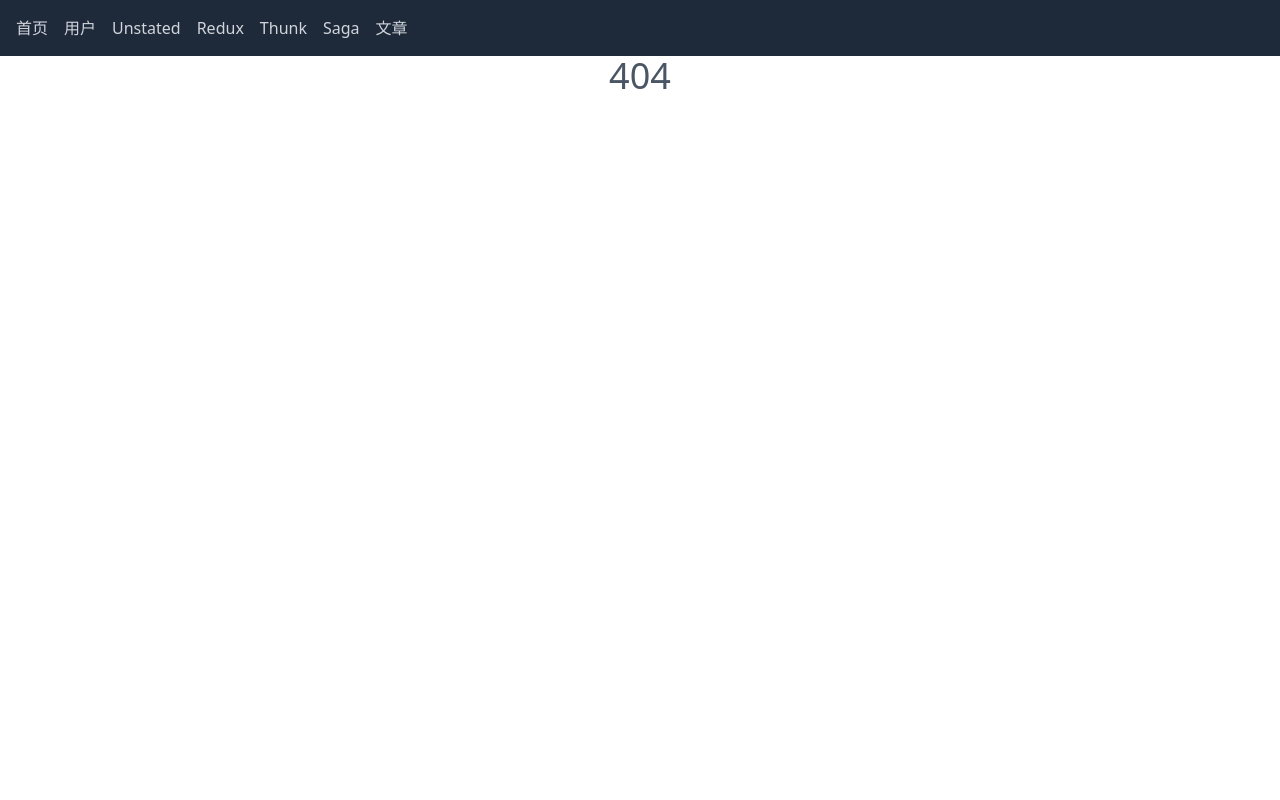
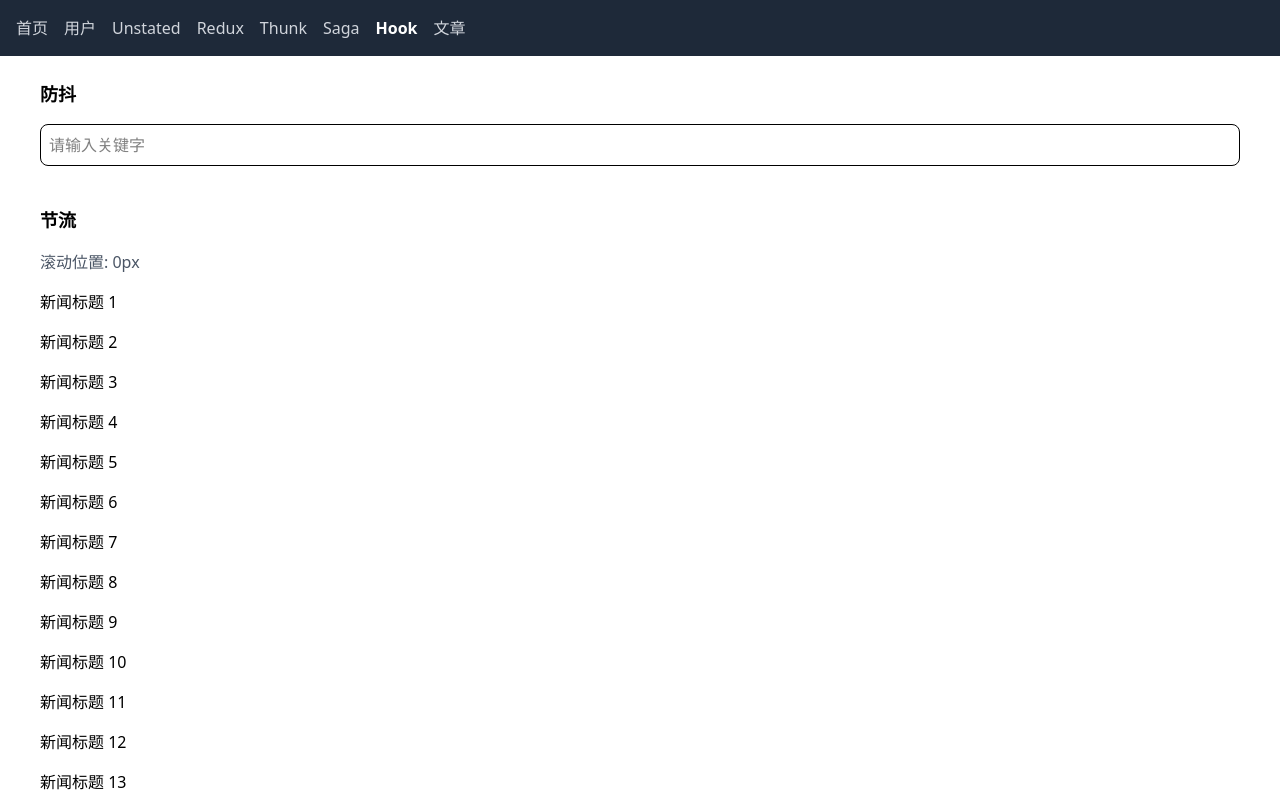
Before and after one commit to ytrsoft/react-vite, a React (Vite) app: page /hook in a window 1280 px wide. Before the commit this address had no page. Shown: the top 800 px of the page. Built offline with nearby package versions, Linux system fonts and the light colour scheme.

Commit message:
custom hook

```diff
--- /dev/null
+++ b/src/hook/index.tsx
@@ -0,0 +1,39 @@
+import { useEffect, useRef } from 'react'
+
+export type Effect = (...args: Array<any>) => void
+
+export const useDebounce = <T extends Effect>(callback: T, delay: number):
+  ((...args: Parameters<T>) => void) => {
+  const timerRef = useRef<number | null>(null)
+
+  const handler = (...args: Parameters<T>) => {
+    if (timerRef.current) {
+      clearTimeout(timerRef.current)
+    }
+    timerRef.current = setTimeout(() => {
+      callback(...args)
+    }, delay)
+  }
+
+  useEffect(() => {
+    return () => {
+      if (timerRef.current) {
+        clearTimeout(timerRef.current)
+      }
+    }
+  }, [])
+
+  return handler
+}
+
+export const useThrottle = <T extends Effect>(callback: T, delay: number):
+  ((...args: Parameters<T>) => void) => {
+  const latest = useRef(Date.now())
+  const handler = (...args: Parameters<T>) => {
+    if (Date.now() - latest.current >= delay) {
+      callback(...args)
+      latest.current = Date.now()
+    }
+  }
+  return handler
+}
--- /dev/null
+++ b/src/pages/Hook.tsx
@@ -0,0 +1,61 @@
+import React, { useState, useEffect } from 'react'
+import { useDebounce, useThrottle } from '../hook'
+
+const Hook = () => {
+
+  const [query, setQuery] = useState('')
+  const [debouncedQuery, setDebouncedQuery] = useState('')
+  const debouncedHandler = useDebounce((newQuery: string) => {
+    setDebouncedQuery(newQuery)
+  }, 600)
+
+  const [scrollPosition, setScrollPosition] = useState(0)
+  const throttledScrollHandler = useThrottle(() => {
+    console.log('更新滚动位置', window.scrollY)
+    setScrollPosition(window.scrollY)
+  }, 600)
+
+  const handleInputChange = (e: React.ChangeEvent<HTMLInputElement>) => {
+    setQuery(e.target.value)
+    debouncedHandler(e.target.value)
+  }
+
+  useEffect(() => {
+    window.addEventListener('scroll', throttledScrollHandler)
+    return () => {
+      window.removeEventListener('scroll', throttledScrollHandler)
+    }
+  }, [throttledScrollHandler])
+
+  const news = Array(100).fill({}).map((_, i) => {
+    return { id: i, title: '新闻标题 ' + (i + 1) }
+  })
+
+  return (
+    <div className="p-6 space-y-6">
+      <div className="flex flex-col space-y-4">
+        <label className="text-lg font-semibold">防抖</label>
+        <input
+          type="text"
+          className="p-2 border rounded-lg"
+          placeholder="请输入关键字"
+          value={query}
+          onChange={handleInputChange}
+        />
+        <p className="text-gray-600">{debouncedQuery}</p>
+      </div>
+
+      <div className="space-y-4">
+        <h2 className="text-lg font-semibold">节流</h2>
+        <p className="text-gray-600">滚动位置: {scrollPosition}px</p>
+        {
+          news.map((n) => (
+            <h1 key={n.id}>{n.title}</h1>
+          ))
+        }
+      </div>
+    </div>
+  )
+}
+
+export default Hook
--- a/src/router/index.ts
+++ b/src/router/index.ts
@@ -49,6 +49,12 @@ export const routes: Array<Route> = [
   },
   {
     id: 7,
+    title: 'Hook',
+    path: '/hook',
+    component: lazy(() =>import('../pages/Hook'))
+  },
+  {
+    id: 8,
     title: '文章',
     path: '/post/:id',
     link: '/post/1024?ver=1.0',
```
